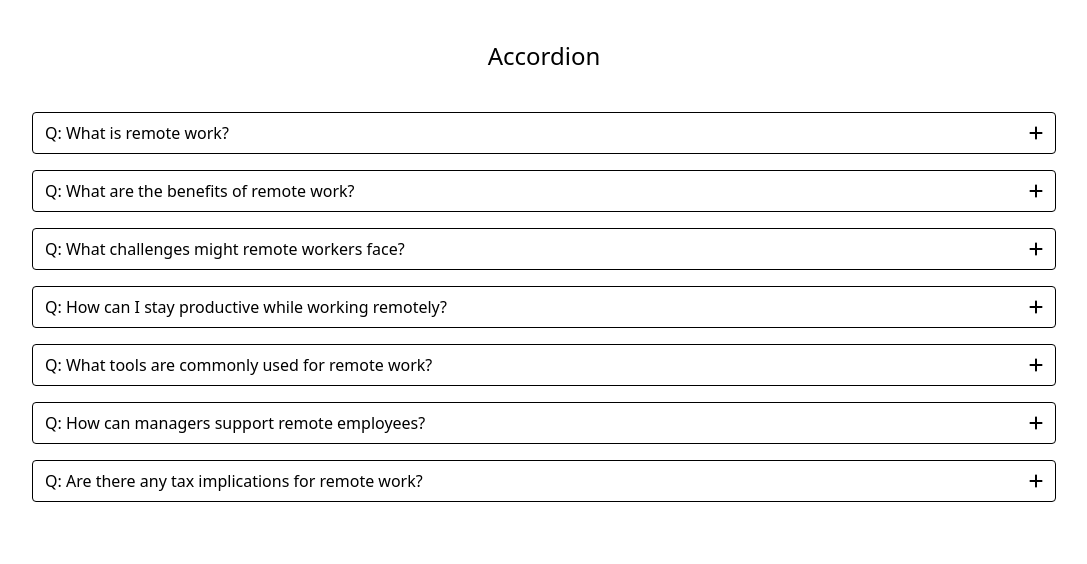
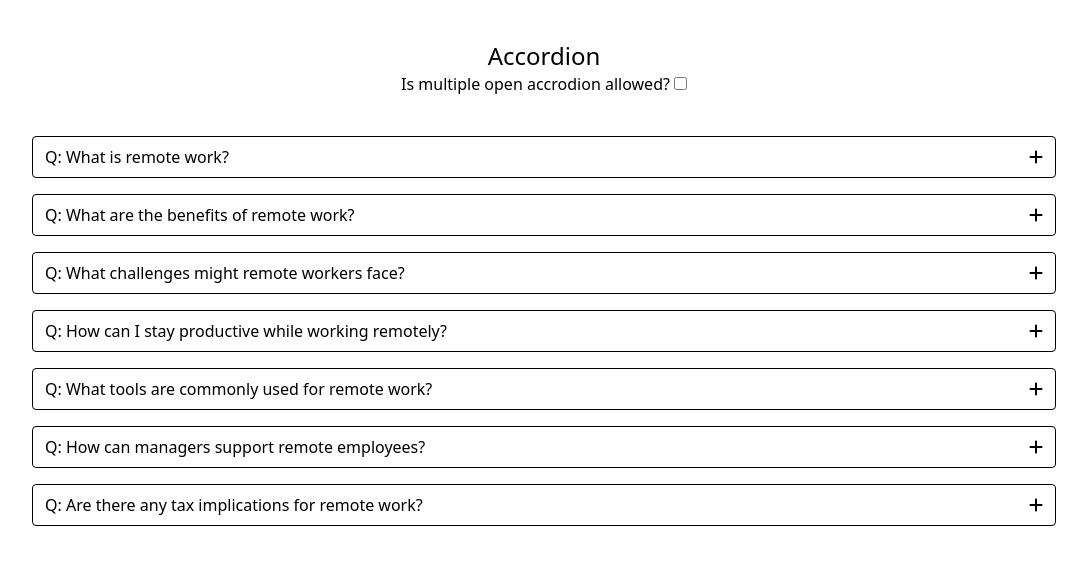
Before and after one commit to frontendsoni/frontend-mini-challenges, a React (Vite) app: page / in a window 1280 px wide. Shown: the top 564 px of the page, without its empty margins (96-1183 px from the left). Built offline with nearby package versions, Linux system fonts and the light colour scheme.

Commit message:
impliment multiple open accordian functionality

```diff
--- a/src/components/03-accordion/Accordion.jsx
+++ b/src/components/03-accordion/Accordion.jsx
@@ -2,32 +2,57 @@ import React, { useState } from "react";
 import { faMinus, faPlus } from "@fortawesome/free-solid-svg-icons";
 import { FontAwesomeIcon } from "@fortawesome/react-fontawesome";
 
-import FaqData from './FaqData.json'
+import FaqData from "./FaqData.json";
 
 const Accordion = () => {
-const [openQId, setopenQId] = useState(null)
+  const [openQId, setOpenQId] = useState([]);
+  const [isChecked, setIsChecked] = useState(false);
 
   const handleClick = (id) => {
-  setopenQId(openQId === id ? null : id)
+
+    if(isChecked) {
+
+      setOpenQId((prevState) => prevState.includes(id) ? prevState.filter((qId) => qId !== id) : [...prevState, id]);
+    } else {
+      setOpenQId((prevState) => prevState.includes(id) ? [] : [id])
     }
+  };
 
   return (
     <div className="mt-10 mx-auto">
       <h3 className="text-2xl font-medium text-center">Accordion</h3>
+      <div className="check_box text-center font-medium">
+        <label htmlFor="checkBox" className="pr-1 cursor-pointer">
+          Is multiple open accrodion allowed?
+        </label>
+        <input
+          type="checkbox"
+          id="checkBox"
+          className="cursor-pointer"
+          checked={isChecked}
+          onChange={(e) => setIsChecked(e.target.checked)}
+        />
+      </div>
 
       <div className="accordian_wrapper max-w-5xl mx-auto mt-10">
-
         {FaqData?.map((question) => (
-          <div className="accord wrap border rounded px-3 py-2 mb-4" key={question.id}>
+          <div
+            className="accord wrap border rounded px-3 py-2 mb-4"
+            key={question.id}
+          >
             <a
               className="q_box flex justify-between items-center "
               href="#"
-            onClick={() => handleClick(question.id)}
+              onClick={() => {
+                handleClick(question.id);
+              }}
             >
               <span className="font-medium">{question.title}</span>
-            <FontAwesomeIcon icon={openQId === question.id ? faMinus : faPlus} />
+              <FontAwesomeIcon
+                icon={openQId.includes(question.id) ? faMinus : faPlus}
+              />
             </a>
-          {openQId === question.id && <p className="a_box mt-4">{question.info}</p>}
+            {(openQId.includes(question.id)) && <p className="a_box mt-4">{question.info}</p>}
           </div>
         ))}
       </div>
```
Lines whose indentation alone changed are shown as unchanged.
